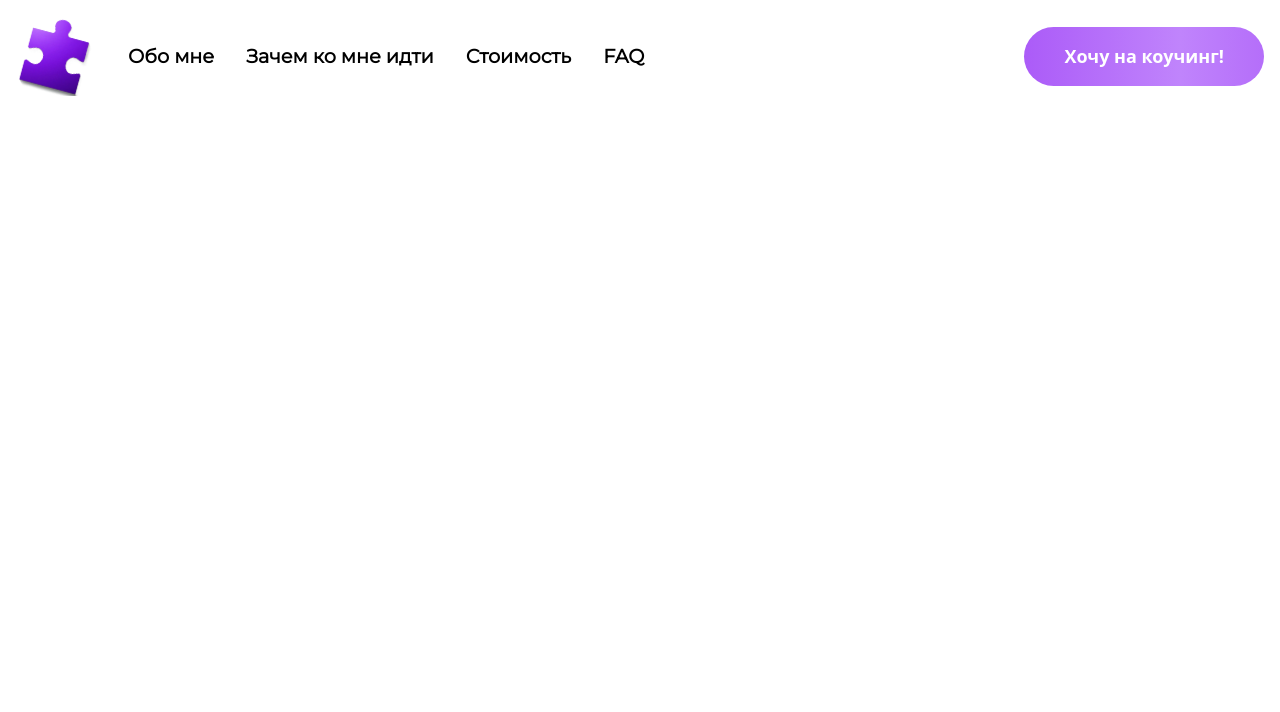
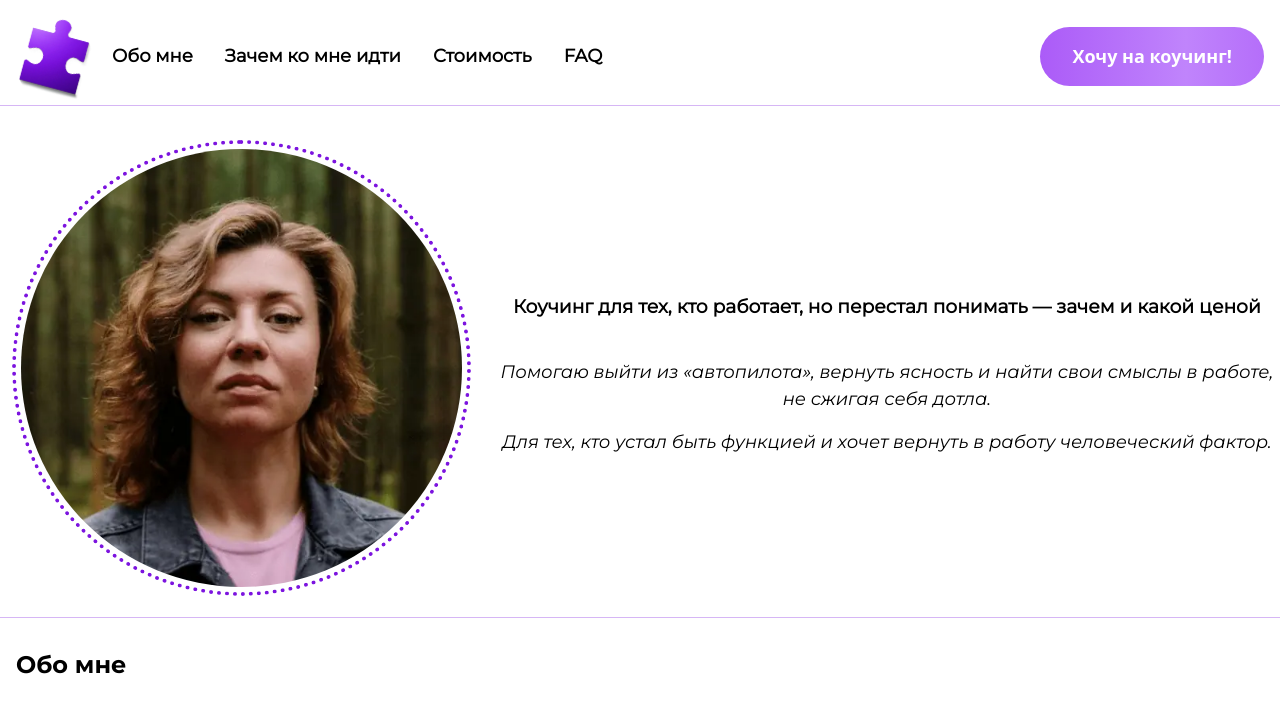
Before and after one commit to vi7ali/humanfactor, a website: page index.html in a window 1280 px wide. Drawn offline with Linux system fonts and the light colour scheme.

Commit message:
add hero, photo

```diff
--- a/index.html
+++ b/index.html
@@ -69,16 +69,16 @@
           <nav class="header__nav header__content-item">
             <ul class="header__nav-list">
               <li class="header__nav-item">
-                <a class="header__nav-link" href="/">Обо мне</a>
+                <a class="header__nav-link" href="#about">Обо мне</a>
               </li>
               <li class="header__nav-item">
-                <a class="header__nav-link" href="/about">Зачем ко мне идти</a>
+                <a class="header__nav-link" href="#why">Зачем ко мне идти</a>
               </li>
               <li class="header__nav-item">
-                <a class="header__nav-link" href="/services">Стоимость</a>
+                <a class="header__nav-link" href="#pricing">Стоимость</a>
               </li>
               <li class="header__nav-item">
-                <a class="header__nav-link" href="/contacts">FAQ</a>
+                <a class="header__nav-link" href="#faq">FAQ</a>
               </li>
             </ul>
           </nav>
@@ -88,7 +88,43 @@
         </button>
       </header>
 
-      <main class="main"></main>
+      <main class="main">
+        <section class="hero">
+          <figure class="hero__image hero__item">
+            <picture class="hero__picture">
+              <source srcset="img/photo.webp" type="image/webp" />
+
+              <img
+                class="hero__image-img"
+                src="img/photo.jpg"
+                alt="Изображение текста Человечный фактор и картинка рукопожатия"
+              />
+            </picture>
+
+            <figcaption></figcaption>
+          </figure>
+
+          <article class="hero__content hero__item">
+            <h1 class="hero__title">
+              Коучинг для тех, кто работает, но перестал понимать — зачем и
+              какой ценой
+            </h1>
+            <p class="hero__description">
+              Помогаю выйти из «автопилота», вернуть ясность и найти свои смыслы
+              в работе, не сжигая себя дотла.
+            </p>
+            <p class="hero__description">
+              Для тех, кто устал быть функцией и хочет вернуть в работу
+              человеческий фактор.
+            </p>
+          </article>
+        </section>
+
+        <section class="about" id="about">
+          <h2 class="about-title">Обо мне</h2>
+
+        </section>
+      </main>
     </div>
 
     <script src="js/tg.js"></script>
--- a/styles/main.css
+++ b/styles/main.css
@@ -72,18 +72,37 @@
     display: flex;
     align-items: center;
     justify-content: space-between;
-    padding: 1rem 0 0 1rem;
-    max-height: 7rem;
-    overflow: hidden;
+    margin-bottom: 3.2rem;
+    padding-top: 1.6rem;
+    padding-left: 1.6rem;
+    max-height: 11.2rem;
+    /* overflow: hidden; */
+    position: relative;
+}
+
+.header::after {
+    content: '';
+    position: absolute;
+    bottom: -1rem;
+    left: 0;
+    right: 0;
+    height: 0.1rem;
+    background-color: #7b14de4f;
+    max-width: 100%;
+    margin: 0 auto;
 }
 
 .header__item {
-    margin-right: 1rem;
+    margin-right: 1.6rem;
+}
+
+.header__item:last-child {
+    margin-right: 1.6rem;
 }
 
 .header__content {
-    min-height: 5rem;
-    max-height: 5rem;
+    min-height: 8rem;
+    max-height: 8rem;
     display: flex;
     align-items: center;
 }
@@ -94,10 +113,10 @@
 }
 
 .header__logo {
-    min-width: 5rem;
-    max-width: 5rem;
+    margin-right: 1.6rem;
+    min-width: 8rem;
+    max-width: 8rem;
     padding: 0;
-    margin-right: 2rem;
 }
 
 .header__logo-img {
@@ -107,17 +126,17 @@
 
 .header__nav {
     font-family: 'Montserrat_regular';
-    font-size: 1.2rem;
+    font-size: 1.8rem;
     font-weight: 700;
     align-items: center;
-    margin-right: 2rem;
+    margin-right: 3.2rem;
 }
 
 .header__nav-list {
     display: flex;
     flex-direction: row;
     flex-wrap: wrap;
-    gap: 2rem;
+    gap: 3.2rem;
     align-items: center;
 }
 
@@ -131,11 +150,92 @@
     color: #000;
 }
 
+/* Hero Section */
+
+.hero {
+    display: flex;
+    align-items: center;
+    justify-content: center;
+    margin-bottom: 3.2rem;
+    padding-top:2.1rem;
+    padding-left:2.1rem;
+    position: relative;
+}
+
+.hero::after {
+    content: '';
+    position: absolute;
+    bottom: -1.5rem;
+    left: 0;
+    right: 0;
+    height: 0.1rem;
+    background-color: #7b14de4f;
+    max-width: 100%;
+    margin: 0 auto;
+}
+
+.hero__item:first-child {
+    margin-right: 3.2rem;
+}
+
+.hero__image-img {
+    border-radius: 50%;
+    object-fit: cover;
+    outline: 0.4rem dotted #7c14df;
+    outline-offset: 0.5rem;
+    filter: grayscale(0.05rem);
+}
+
+.hero__picture {
+    margin-bottom: 1.6rem;
+}
+
+.hero__content {
+    font-family: 'Montserrat_regular';
+    text-align: center;
+}
+
+.hero__title {
+    font-weight: 700;
+    margin-bottom: 4rem;
+
+}
+
+.hero__description {
+    font-family: 'Montserrat_italic';
+    font-size: 1.8rem;
+}
+
+.hero__description:not(:last-child) {
+    margin-bottom: 1.6rem;
+}
+
+/* About Section */
+
+.about {
+    margin-bottom: 3.2rem;
+    padding-top:1.6rem;
+    padding-left:1.6rem;
+}
+
+.about-title {
+    font-family: 'Montserrat_bold';
+    margin-bottom: 1rem;
+}
+
+.about-description {
+    font-family: 'Montserrat_regular';
+    font-size: 1.6rem;
+}
+
+
+/* Buttons */
+
 .animated-btn {
-    max-width: 15rem;
-    max-height: 3.7rem;   position: relative;
-    padding: 1rem 2.5rem;
-    font-size: 1.125rem;
+    max-width: 24rem;
+    max-height: 5.92rem;   position: relative;
+    padding: 1.6rem 3.2rem;
+    font-size: 1.8rem;
     font-weight: 700;
     color: white;
     background: linear-gradient(90deg,
@@ -152,7 +252,7 @@
         );
     background-size: 300% 100%;
     border: none;
-    border-radius: 3rem;
+    border-radius: 4.8rem;
     cursor: pointer;
     transition: transform 0.2s ease, box-shadow 0.2s ease;
     animation: gradientMove 3s ease infinite;
@@ -207,7 +307,7 @@
             #c084fc,
             #8b5cf6);
     background-size: 300% 100%;
-    border-radius: 3rem;
+    border-radius: 4.8rem;
     opacity: 0;
     transition: opacity 0.3s ease;
     z-index: -1;
--- a/styles/reset.css
+++ b/styles/reset.css
@@ -2,6 +2,9 @@
   A11Y & SEO Optimized CSS Reset
   Preserves accessibility while normalizing styles
 */
+html {
+  font-size: 62.5%;
+}
 
 /* 1. Box sizing rules - everywhere */
 *,
@@ -28,7 +31,7 @@ body {
   min-height: 100vh;
   line-height: 1.5;
   font-family: system-ui, -apple-system, 'Segoe UI', Roboto, Helvetica, Arial, sans-serif;
-  font-size: 1rem;
+  font-size: 1.6rem;
   scroll-behavior: smooth;
 }
 
@@ -113,7 +116,7 @@ input[type='text'],
 input[type='email'],
 input[type='tel'],
 textarea {
-  font-size: 16px;
+  font-size: 1.6rem;
 }
 
 /* 15. Remove animations for people who prefer reduced motion */
```
Also changed, not shown: img/photo.webp (added).
